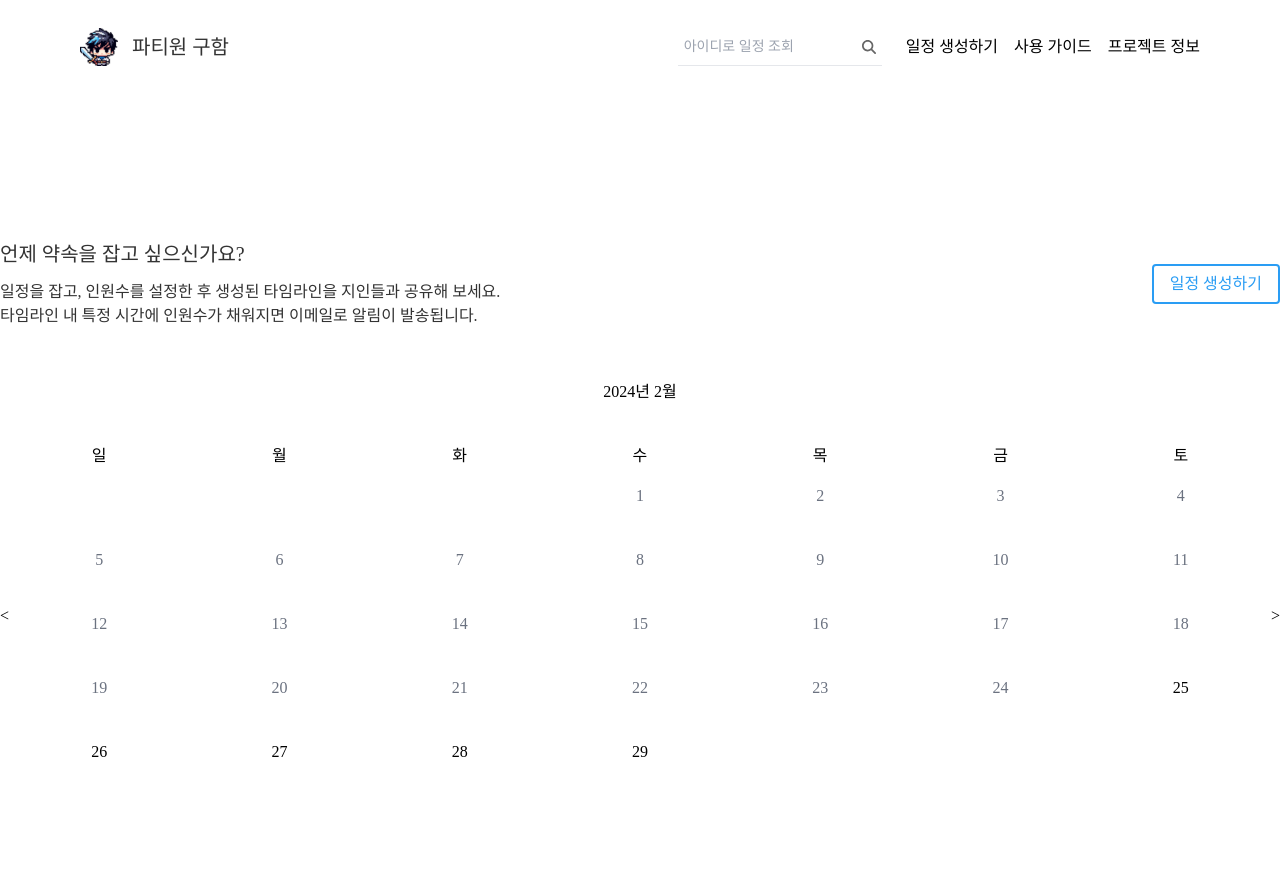
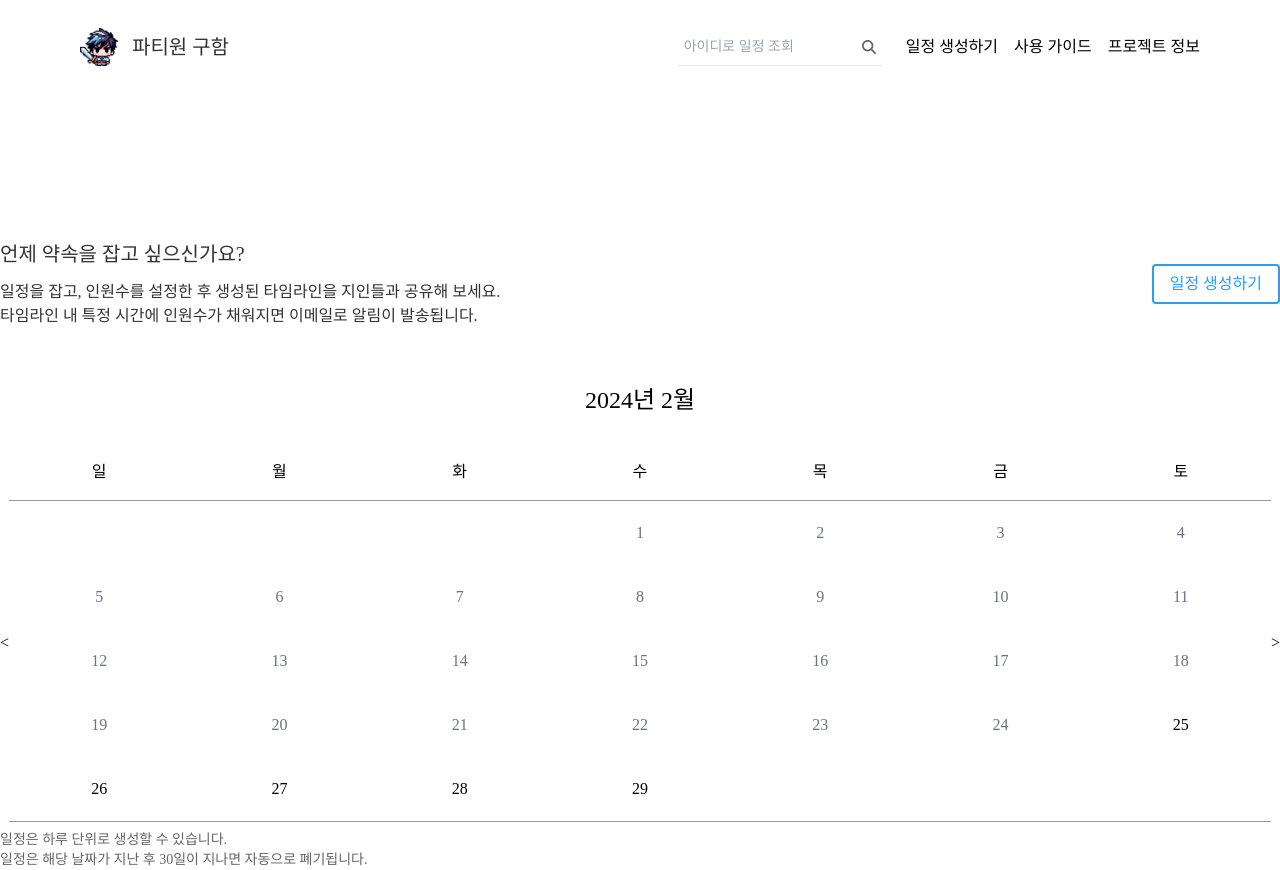
Before and after one commit to taedonn/partywonguham, a Nuxt app: page / in a window 1280 px wide. Before the commit the page ends 800 px from the top, so only its background shows below. Built offline with nearby package versions, Linux system fonts and the light colour scheme; a web font is replaced by a local one.

Commit message:
Calendar UI 스타일 수정

```diff
--- a/components/Calendar.vue
+++ b/components/Calendar.vue
@@ -12,14 +12,14 @@
                 <div class="flex justify-items-end items-center"> <Button> 일정 생성하기 </Button></div>
             </div>
             <div class="calendar-wrap flex flex-col mt-14">
-                <h2 class="subtitle mb-12 text-center">
+                <h2 class="subtitle mb-12 text-center text-2xl ">
                     {{ currentYear }}년 {{ currentMonth }}월
                 </h2>
                 <div class="calendar flex flex-row ">
                     <button type="button" class="btn-prev" @click="moveMonth(-1)"> &lt; </button>
                     <table class="w-full">
-                        <thead class="">
-                            <th> 일 </th>
+                        <thead>
+                            <th class="pb-5"> 일 </th>
                             <th> 월 </th>
                             <th> 화 </th>
                             <th> 수 </th>
@@ -27,7 +27,7 @@
                             <th> 금 </th>
                             <th> 토 </th>
                         </thead>
-                        <tbody>
+                        <tbody class="border-y border-gray-999 pt-5">
                             <tr v-for="weekIndex in data.calendarWeekCount" :key="weekIndex">
                                 <td v-for="dayIndex in data.weekdate" :key="(weekIndex - 1) * data.weekdate + dayIndex"
                                     class="text-center"
@@ -39,9 +39,13 @@
                             </tr>
                         </tbody>
                     </table>
-                    <button type="button" class="btn-next " @click="moveMonth(1)"> &gt; </button>
+                    <button type="button" class="btn-next" @click="moveMonth(1)"> &gt; </button>
                 </div>
                 <!-- calendar end -->
+                <ul class="list-disc text-sm font-light text-gray-666 mt-2">
+                    <li> 일정은 하루 단위로 생성할 수 있습니다.</li>
+                    <li> 일정은 해당 날짜가 지난 후 30일이 지나면 자동으로 폐기됩니다. </li>
+                </ul>
             </div>
         </div>
     </section>
```
